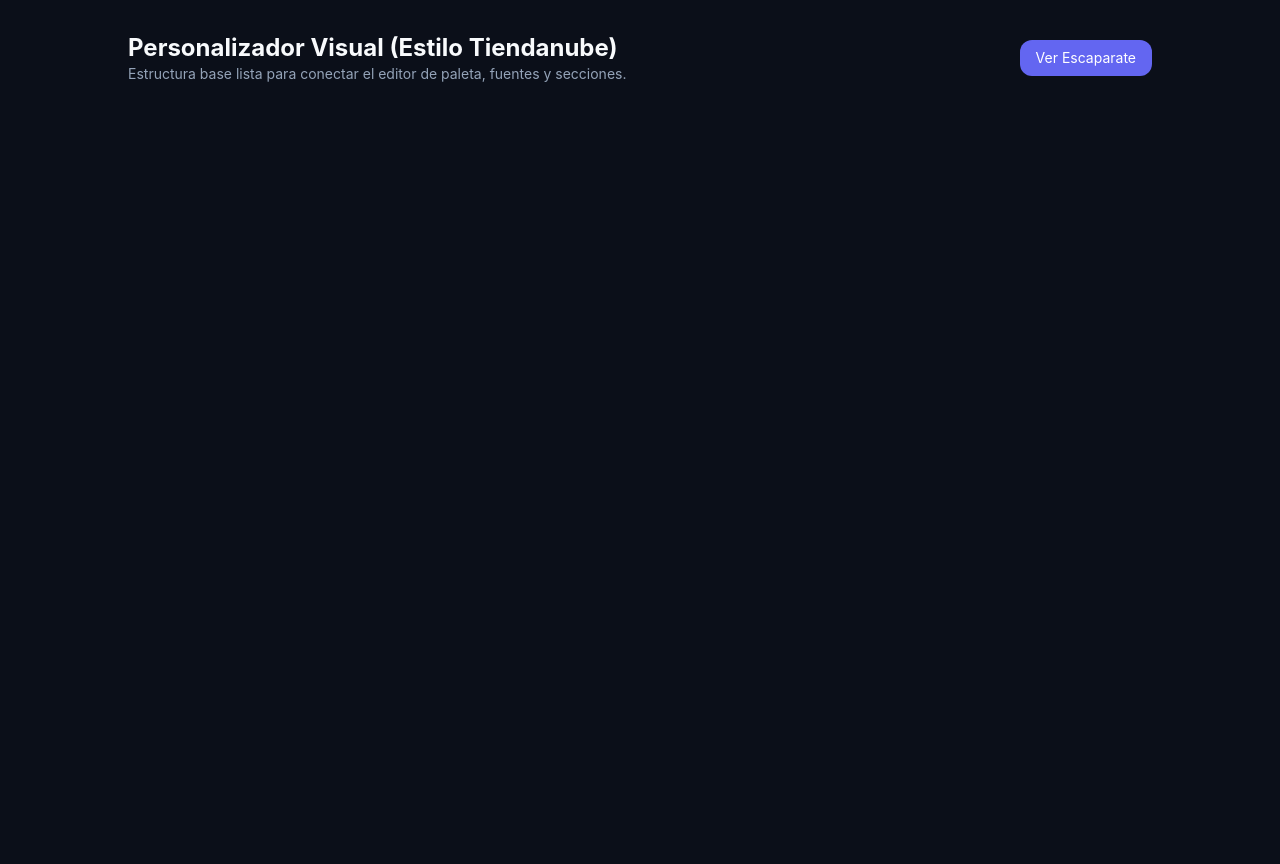
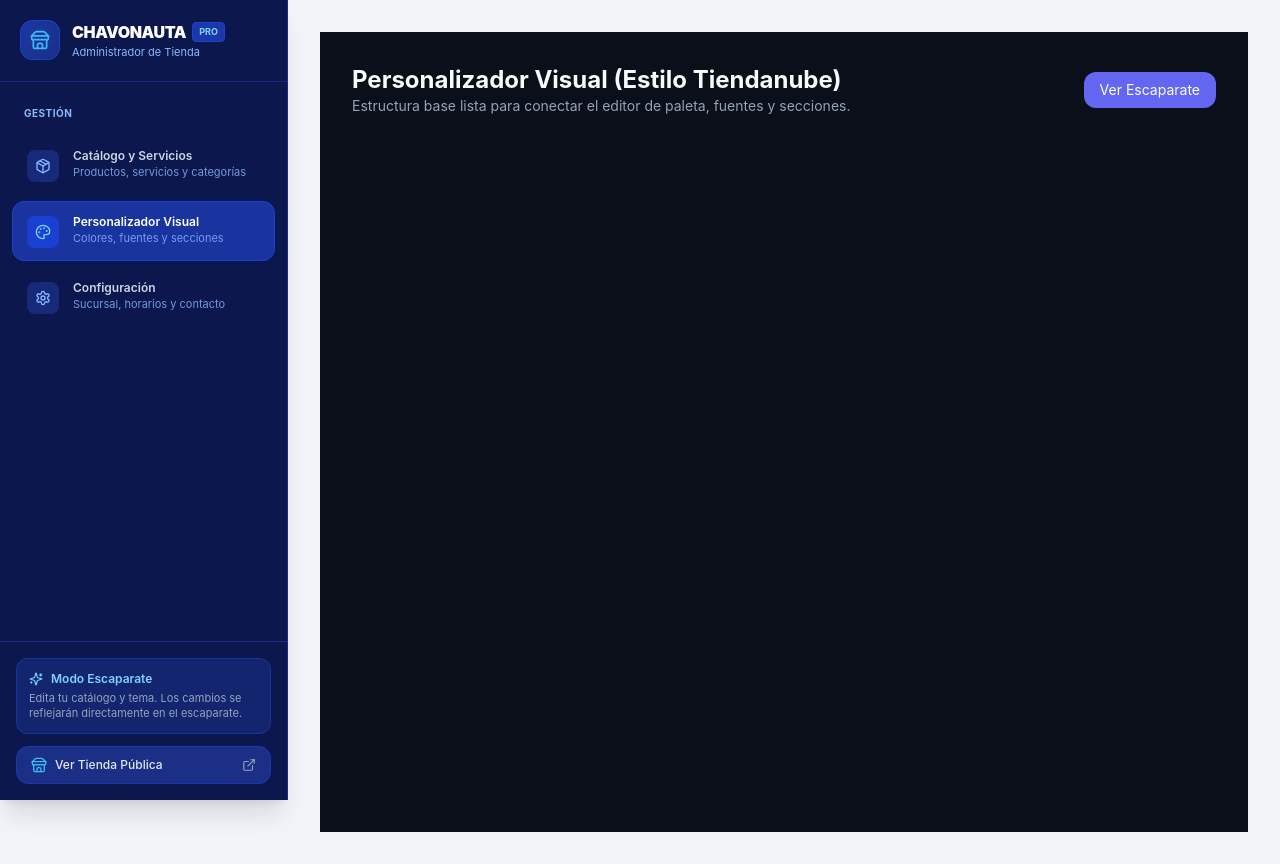
Before and after one commit to AzaelFajardo/Chavonauta-WebPage, a Next.js app: page /admin/personalizador in a window 1280 px wide. Before the commit the page ends 800 px from the top, so only its background shows below. Built offline with nearby package versions, Linux system fonts and the light colour scheme.

Commit message:
feat: agrega layout responsivo y navegacion para panel admin

```diff
--- /dev/null
+++ b/src/app/admin/layout.tsx
@@ -0,0 +1,25 @@
+import React from "react";
+import { AdminNav } from "@/components/admin/AdminNav";
+
+export const metadata = {
+  title: "Administración | Cybercafé Chavonauta",
+  description: "Panel de autogestión de catálogo y diseño del Cybercafé Chavonauta.",
+};
+
+export default function AdminLayout({
+  children,
+}: {
+  children: React.ReactNode;
+}) {
+  return (
+    <div className="min-h-screen bg-slate-100 text-slate-800">
+      <AdminNav />
+      {/* Contenedor principal desplazado por el sidebar en desktop */}
+      <div className="lg:pl-72 flex flex-col min-h-screen">
+        <main className="flex-1 p-4 sm:p-6 lg:p-8 max-w-[1400px] w-full mx-auto">
+          {children}
+        </main>
+      </div>
+    </div>
+  );
+}
--- /dev/null
+++ b/src/app/admin/page.tsx
@@ -0,0 +1,5 @@
+import { redirect } from "next/navigation";
+
+export default function AdminIndexPage() {
+  redirect("/admin/catalogo");
+}
--- a/src/app/layout.tsx
+++ b/src/app/layout.tsx
@@ -2,7 +2,7 @@ import type { Metadata } from "next";
 import "./globals.css";
 
 export const metadata: Metadata = {
-  title: "Cybercafé Chavonauta | Catálogo y Estación Digital",
+  title: "Chavonauta | Catálogo",
   description:
     "Escaparate digital y catálogo de servicios de cybercafé, impresiones, trámites, accesorios y zona gamer.",
 };
--- /dev/null
+++ b/src/components/admin/AdminNav.tsx
@@ -0,0 +1,181 @@
+"use client";
+
+import React, { useState } from "react";
+import Link from "next/link";
+import { usePathname } from "next/navigation";
+import {
+  Package,
+  Palette,
+  Settings,
+  ExternalLink,
+  Menu,
+  X,
+  Store,
+  Sparkles,
+} from "lucide-react";
+
+const NAV_ITEMS = [
+  {
+    label: "Catálogo y Servicios",
+    href: "/admin/catalogo",
+    icon: Package,
+    description: "Productos, servicios y categorías",
+  },
+  {
+    label: "Personalizador Visual",
+    href: "/admin/personalizador",
+    icon: Palette,
+    description: "Colores, fuentes y secciones",
+  },
+  {
+    label: "Configuración",
+    href: "/admin/configuracion",
+    icon: Settings,
+    description: "Sucursal, horarios y contacto",
+  },
+];
+
+export function AdminNav() {
+  const pathname = usePathname();
+  const [mobileMenuOpen, setMobileMenuOpen] = useState(false);
+
+  return (
+    <>
+      {/* Barra superior para móvil */}
+      <header className="lg:hidden sticky top-0 z-40 bg-navy-950 text-white border-b border-navy-800 px-4 py-3 flex items-center justify-between shadow-sm">
+        <div className="flex items-center gap-2.5">
+          <div className="w-8 h-8 rounded-lg bg-navy-800 border border-navy-700 flex items-center justify-center text-accent">
+            <Store className="w-4 h-4 text-sky-400" />
+          </div>
+          <div>
+            <span className="font-heading font-black text-sm tracking-tight text-white block uppercase">
+              Chavonauta
+            </span>
+            <span className="text-[10px] text-navy-300 font-medium tracking-wide uppercase">
+              Panel de Control
+            </span>
+          </div>
+        </div>
+
+        <button
+          type="button"
+          onClick={() => setMobileMenuOpen(!mobileMenuOpen)}
+          className="p-2 rounded-lg bg-navy-900 border border-navy-800 text-slate-200 hover:text-white"
+          aria-label={mobileMenuOpen ? "Cerrar menú" : "Abrir menú"}
+        >
+          {mobileMenuOpen ? <X className="w-5 h-5" /> : <Menu className="w-5 h-5" />}
+        </button>
+      </header>
+
+      {/* Backdrop móvil */}
+      {mobileMenuOpen && (
+        <div
+          className="lg:hidden fixed inset-0 z-40 bg-slate-950/60 backdrop-blur-xs"
+          onClick={() => setMobileMenuOpen(false)}
+        />
+      )}
+
+      {/* Sidebar fijo (Desktop) / Drawer móvil */}
+      <aside
+        className={`fixed inset-y-0 left-0 z-50 w-72 bg-navy-950 text-white flex flex-col border-r border-navy-900 shadow-xl transition-transform duration-200 ease-in-out lg:translate-x-0 ${
+          mobileMenuOpen ? "translate-x-0" : "-translate-x-full"
+        }`}
+      >
+        {/* Cabecera Sidebar */}
+        <div className="p-5 border-b border-navy-900/80 bg-navy-950/90 flex items-center justify-between">
+          <div className="flex items-center gap-3">
+            <div className="w-10 h-10 rounded-xl bg-gradient-to-br from-navy-800 to-navy-900 border border-navy-700 flex items-center justify-center shadow-inner">
+              <Store className="w-5 h-5 text-sky-400" />
+            </div>
+            <div>
+              <div className="flex items-center gap-1.5">
+                <span className="font-heading font-black text-base tracking-tight text-white uppercase">
+                  Chavonauta
+                </span>
+                <span className="px-1.5 py-0.5 rounded text-[9px] font-bold bg-navy-800 text-sky-300 border border-navy-700">
+                  PRO
+                </span>
+              </div>
+              <p className="text-[11px] text-navy-300">Administrador de Tienda</p>
+            </div>
+          </div>
+
+          <button
+            type="button"
+            onClick={() => setMobileMenuOpen(false)}
+            className="lg:hidden p-1.5 rounded-lg text-slate-400 hover:text-white"
+          >
+            <X className="w-5 h-5" />
+          </button>
+        </div>
+
+        {/* Links de Navegación */}
+        <div className="flex-1 py-6 px-3 space-y-1.5 overflow-y-auto">
+          <div className="px-3 pb-2 text-[10px] font-bold uppercase tracking-wider text-navy-300">
+            Gestión
+          </div>
+          {NAV_ITEMS.map((item) => {
+            const Icon = item.icon;
+            const isActive =
+              pathname === item.href || pathname.startsWith(`${item.href}/`);
+
+            return (
+              <Link
+                key={item.href}
+                href={item.href}
+                onClick={() => setMobileMenuOpen(false)}
+                className={`group flex items-start gap-3.5 px-3.5 py-3 rounded-xl transition-all duration-150 ${
+                  isActive
+                    ? "bg-navy-800/90 text-white border border-navy-700 shadow-sm shadow-navy-950/30"
+                    : "text-slate-300 hover:bg-navy-900 hover:text-white border border-transparent"
+                }`}
+              >
+                <div
+                  className={`mt-0.5 p-2 rounded-lg transition-colors ${
+                    isActive
+                      ? "bg-navy-700 text-sky-300"
+                      : "bg-navy-900/80 text-navy-300 group-hover:text-white group-hover:bg-navy-800"
+                  }`}
+                >
+                  <Icon className="w-4 h-4" />
+                </div>
+                <div className="flex-1 min-w-0">
+                  <div className="text-xs font-semibold">{item.label}</div>
+                  <div className="text-[11px] text-navy-300/80 truncate">
+                    {item.description}
+                  </div>
+                </div>
+              </Link>
+            );
+          })}
+        </div>
+
+        {/* Footer del Sidebar con enlace a la tienda */}
+        <div className="p-4 border-t border-navy-900 bg-navy-950/95 space-y-3">
+          <div className="p-3 rounded-xl bg-navy-900/60 border border-navy-800/80">
+            <div className="flex items-center gap-2 text-sky-300 text-xs font-semibold mb-1">
+              <Sparkles className="w-3.5 h-3.5" />
+              <span>Modo Escaparate</span>
+            </div>
+            <p className="text-[11px] text-slate-400 leading-snug">
+              Edita tu catálogo y tema. Los cambios se reflejarán directamente en el escaparate.
+            </p>
+          </div>
+
+          <Link
+            href="/"
+            target="_blank"
+            rel="noopener noreferrer"
+            className="flex items-center justify-between w-full px-3.5 py-2.5 rounded-xl bg-navy-900 hover:bg-navy-850 text-slate-200 hover:text-white border border-navy-800 hover:border-navy-700 transition-colors text-xs font-medium"
+          >
+            <div className="flex items-center gap-2">
+              <Store className="w-4 h-4 text-sky-400" />
+              <span>Ver Tienda Pública</span>
+            </div>
+            <ExternalLink className="w-3.5 h-3.5 text-slate-400" />
+          </Link>
+        </div>
+      </aside>
+    </>
+  );
+}
--- a/src/components/storefront/Footer.tsx
+++ b/src/components/storefront/Footer.tsx
@@ -152,7 +152,7 @@ export function Footer({ business, categories }: FooterProps) {
 
           <div className="pt-2">
             <Link
-              href="/admin/personalizador"
+              href="/admin"
               className="text-[11px] text-slate-500 hover:text-slate-300 transition-colors"
             >
               Acceso a Administración
```
